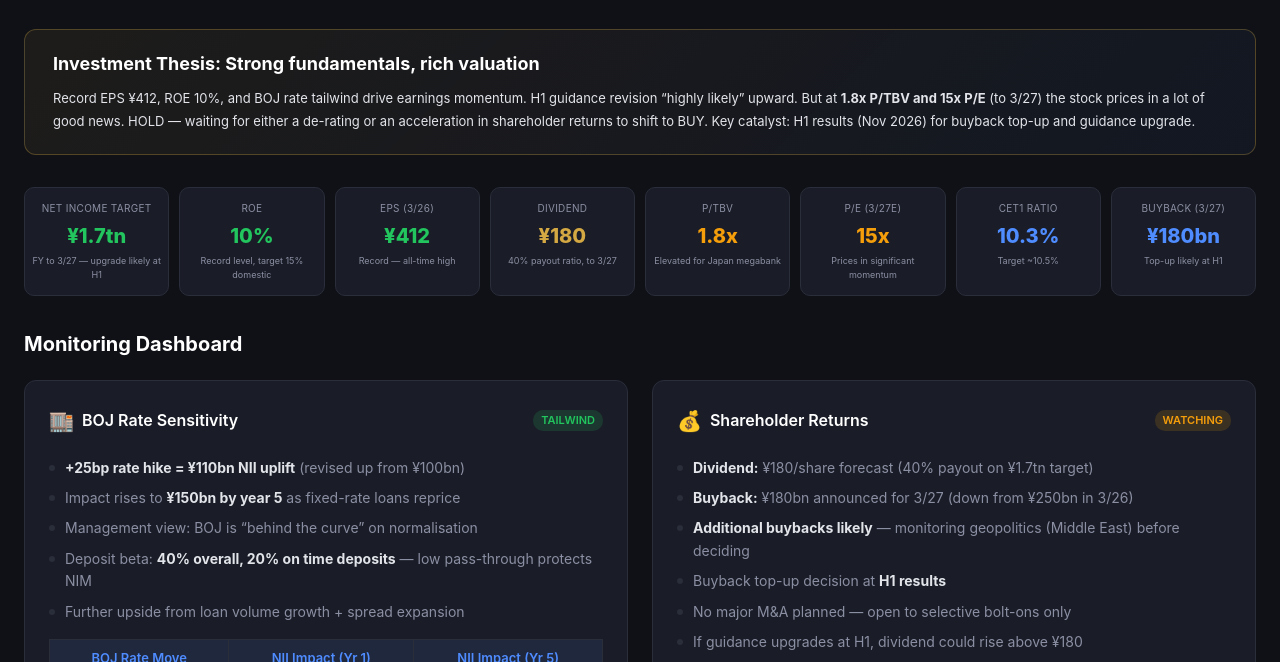
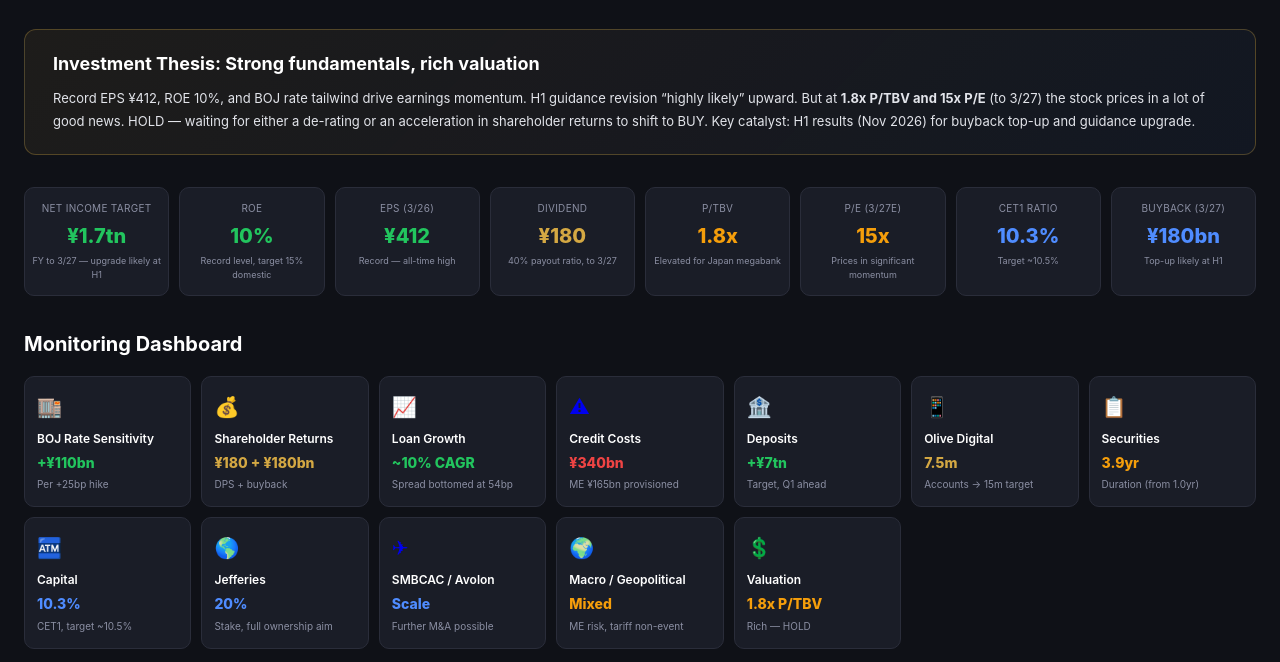
Before and after one commit to kinyungyu/smfg-monitor, a plain HTML site: page index.html in a window 1280 px wide. Shown: the part 98-760 px from the top of the page. Drawn offline with Linux system fonts and the light colour scheme.

Commit message:
Add summary tiles with click-to-scroll to each dashboard card
Co-Authored-By: Claude <noreply@anthropic.com>

```diff
--- a/index.html
+++ b/index.html
@@ -1,5 +1,5 @@
 <!DOCTYPE html>
-<html lang="en">
+<html lang="en" style="scroll-behavior:smooth;">
 <head>
     <meta charset="UTF-8">
     <meta name="viewport" content="width=device-width, initial-scale=1.0">
@@ -64,8 +64,25 @@
         .kpi-value { font-size: 20px; font-weight: 800; white-space: nowrap; }
         .kpi-sub { font-size: 9px; color: var(--muted); margin-top: 2px; }
 
+        /* Summary Tiles */
+        .summary-tiles {
+            display: grid; grid-template-columns: repeat(auto-fit, minmax(160px, 1fr));
+            gap: 10px; margin-bottom: 32px;
+        }
+        .summary-tile {
+            background: var(--card); border: 1px solid var(--border); border-radius: 10px;
+            padding: 14px 12px; cursor: pointer; transition: all 0.15s;
+            text-decoration: none; display: block;
+        }
+        .summary-tile:hover { border-color: var(--accent); background: var(--hover); transform: translateY(-2px); }
+        .summary-tile-icon { font-size: 20px; margin-bottom: 6px; }
+        .summary-tile-title { font-size: 12px; font-weight: 600; color: #fff; margin-bottom: 4px; }
+        .summary-tile-stat { font-size: 14px; font-weight: 800; margin-bottom: 2px; }
+        .summary-tile-sub { font-size: 10px; color: var(--muted); }
+
         /* Grid */
         .grid { display: grid; grid-template-columns: repeat(auto-fit, minmax(400px, 1fr)); gap: 24px; margin-bottom: 32px; }
+        .card { scroll-margin-top: 24px; }
 
         /* Cards */
         .card {
@@ -285,12 +302,88 @@
         </div>
     </div>
 
-    <!-- MONITORING DASHBOARD -->
-    <h2 style="font-size:20px; font-weight:700; color:#fff; margin-bottom:20px;">Monitoring Dashboard</h2>
+    <!-- SUMMARY TILES -->
+    <h2 style="font-size:20px; font-weight:700; color:#fff; margin-bottom:16px;">Monitoring Dashboard</h2>
+    <div class="summary-tiles">
+        <a href="#boj" class="summary-tile">
+            <div class="summary-tile-icon">&#127980;</div>
+            <div class="summary-tile-title">BOJ Rate Sensitivity</div>
+            <div class="summary-tile-stat" style="color:var(--accent2);">+&yen;110bn</div>
+            <div class="summary-tile-sub">Per +25bp hike</div>
+        </a>
+        <a href="#returns" class="summary-tile">
+            <div class="summary-tile-icon">&#128176;</div>
+            <div class="summary-tile-title">Shareholder Returns</div>
+            <div class="summary-tile-stat" style="color:var(--gold);">&yen;180 + &yen;180bn</div>
+            <div class="summary-tile-sub">DPS + buyback</div>
+        </a>
+        <a href="#loans" class="summary-tile">
+            <div class="summary-tile-icon">&#128200;</div>
+            <div class="summary-tile-title">Loan Growth</div>
+            <div class="summary-tile-stat" style="color:var(--accent2);">~10% CAGR</div>
+            <div class="summary-tile-sub">Spread bottomed at 54bp</div>
+        </a>
+        <a href="#credit" class="summary-tile">
+            <div class="summary-tile-icon">&#9888;</div>
+            <div class="summary-tile-title">Credit Costs</div>
+            <div class="summary-tile-stat" style="color:var(--danger);">&yen;340bn</div>
+            <div class="summary-tile-sub">ME &yen;165bn provisioned</div>
+        </a>
+        <a href="#deposits" class="summary-tile">
+            <div class="summary-tile-icon">&#127974;</div>
+            <div class="summary-tile-title">Deposits</div>
+            <div class="summary-tile-stat" style="color:var(--accent2);">+&yen;7tn</div>
+            <div class="summary-tile-sub">Target, Q1 ahead</div>
+        </a>
+        <a href="#olive" class="summary-tile">
+            <div class="summary-tile-icon">&#128241;</div>
+            <div class="summary-tile-title">Olive Digital</div>
+            <div class="summary-tile-stat" style="color:var(--gold);">7.5m</div>
+            <div class="summary-tile-sub">Accounts &rarr; 15m target</div>
+        </a>
+        <a href="#securities" class="summary-tile">
+            <div class="summary-tile-icon">&#128203;</div>
+            <div class="summary-tile-title">Securities</div>
+            <div class="summary-tile-stat" style="color:var(--warn);">3.9yr</div>
+            <div class="summary-tile-sub">Duration (from 1.0yr)</div>
+        </a>
+        <a href="#capital" class="summary-tile">
+            <div class="summary-tile-icon">&#127975;</div>
+            <div class="summary-tile-title">Capital</div>
+            <div class="summary-tile-stat" style="color:var(--accent);">10.3%</div>
+            <div class="summary-tile-sub">CET1, target ~10.5%</div>
+        </a>
+        <a href="#jefferies" class="summary-tile">
+            <div class="summary-tile-icon">&#127758;</div>
+            <div class="summary-tile-title">Jefferies</div>
+            <div class="summary-tile-stat" style="color:var(--accent);">20%</div>
+            <div class="summary-tile-sub">Stake, full ownership aim</div>
+        </a>
+        <a href="#aviation" class="summary-tile">
+            <div class="summary-tile-icon">&#9992;</div>
+            <div class="summary-tile-title">SMBCAC / Avolon</div>
+            <div class="summary-tile-stat" style="color:var(--accent);">Scale</div>
+            <div class="summary-tile-sub">Further M&amp;A possible</div>
+        </a>
+        <a href="#macro" class="summary-tile">
+            <div class="summary-tile-icon">&#127757;</div>
+            <div class="summary-tile-title">Macro / Geopolitical</div>
+            <div class="summary-tile-stat" style="color:var(--warn);">Mixed</div>
+            <div class="summary-tile-sub">ME risk, tariff non-event</div>
+        </a>
+        <a href="#valuation" class="summary-tile">
+            <div class="summary-tile-icon">&#128178;</div>
+            <div class="summary-tile-title">Valuation</div>
+            <div class="summary-tile-stat" style="color:var(--warn);">1.8x P/TBV</div>
+            <div class="summary-tile-sub">Rich &mdash; HOLD</div>
+        </a>
+    </div>
+
+    <!-- MONITORING DASHBOARD DETAIL -->
     <div class="grid">
 
         <!-- BOJ Rate Sensitivity -->
-        <div class="card">
+        <div class="card" id="boj">
             <h2><span class="icon">&#127980;</span> BOJ Rate Sensitivity <span class="card-badge badge-bullish">TAILWIND</span></h2>
             <div class="card-content">
                 <ul>
@@ -311,7 +404,7 @@
         </div>
 
         <!-- Shareholder Returns -->
-        <div class="card">
+        <div class="card" id="returns">
             <h2><span class="icon">&#128176;</span> Shareholder Returns <span class="card-badge badge-watching">WATCHING</span></h2>
             <div class="card-content">
                 <ul>
@@ -327,7 +420,7 @@
         </div>
 
         <!-- Loan Growth & Spreads -->
-        <div class="card">
+        <div class="card" id="loans">
             <h2><span class="icon">&#128200;</span> Loan Growth &amp; Spreads <span class="card-badge badge-bullish">POSITIVE</span></h2>
             <div class="card-content">
                 <ul>
@@ -343,7 +436,7 @@
         </div>
 
         <!-- Credit Costs -->
-        <div class="card">
+        <div class="card" id="credit">
             <h2><span class="icon">&#9888;</span> Credit Costs <span class="card-badge badge-risk">RISK</span></h2>
             <div class="card-content">
                 <ul>
@@ -359,7 +452,7 @@
         </div>
 
         <!-- Deposits -->
-        <div class="card">
+        <div class="card" id="deposits">
             <h2><span class="icon">&#127974;</span> Deposits <span class="card-badge badge-bullish">POSITIVE</span></h2>
             <div class="card-content">
                 <ul>
@@ -375,7 +468,7 @@
         </div>
 
         <!-- Olive Digital Banking -->
-        <div class="card">
+        <div class="card" id="olive">
             <h2><span class="icon">&#128241;</span> Olive (Digital Banking) <span class="card-badge badge-watching">SCALING</span></h2>
             <div class="card-content">
                 <ul>
@@ -390,7 +483,7 @@
         </div>
 
         <!-- Securities Portfolio -->
-        <div class="card">
+        <div class="card" id="securities">
             <h2><span class="icon">&#128203;</span> Securities Portfolio <span class="card-badge badge-watching">DURATION BET</span></h2>
             <div class="card-content">
                 <ul>
@@ -406,7 +499,7 @@
         </div>
 
         <!-- Capital & RWAs -->
-        <div class="card">
+        <div class="card" id="capital">
             <h2><span class="icon">&#127975;</span> Capital &amp; Allocation <span class="card-badge badge-info">ADEQUATE</span></h2>
             <div class="card-content">
                 <ul>
@@ -421,7 +514,7 @@
         </div>
 
         <!-- Jefferies -->
-        <div class="card">
+        <div class="card" id="jefferies">
             <h2><span class="icon">&#127758;</span> Jefferies Partnership <span class="card-badge badge-info">LONG-TERM</span></h2>
             <div class="card-content">
                 <ul>
@@ -436,7 +529,7 @@
         </div>
 
         <!-- Aviation Leasing -->
-        <div class="card">
+        <div class="card" id="aviation">
             <h2><span class="icon">&#9992;</span> SMBCAC / Avolon <span class="card-badge badge-info">STRATEGIC</span></h2>
             <div class="card-content">
                 <ul>
@@ -450,7 +543,7 @@
         </div>
 
         <!-- Macro / Geopolitical -->
-        <div class="card">
+        <div class="card" id="macro">
             <h2><span class="icon">&#127757;</span> Macro / Geopolitical <span class="card-badge badge-watching">WATCHING</span></h2>
             <div class="card-content">
                 <ul>
@@ -465,7 +558,7 @@
         </div>
 
         <!-- Valuation -->
-        <div class="card">
+        <div class="card" id="valuation">
             <h2><span class="icon">&#128178;</span> Valuation <span class="card-badge badge-hold">HOLD</span></h2>
             <div class="card-content">
                 <ul>
```
